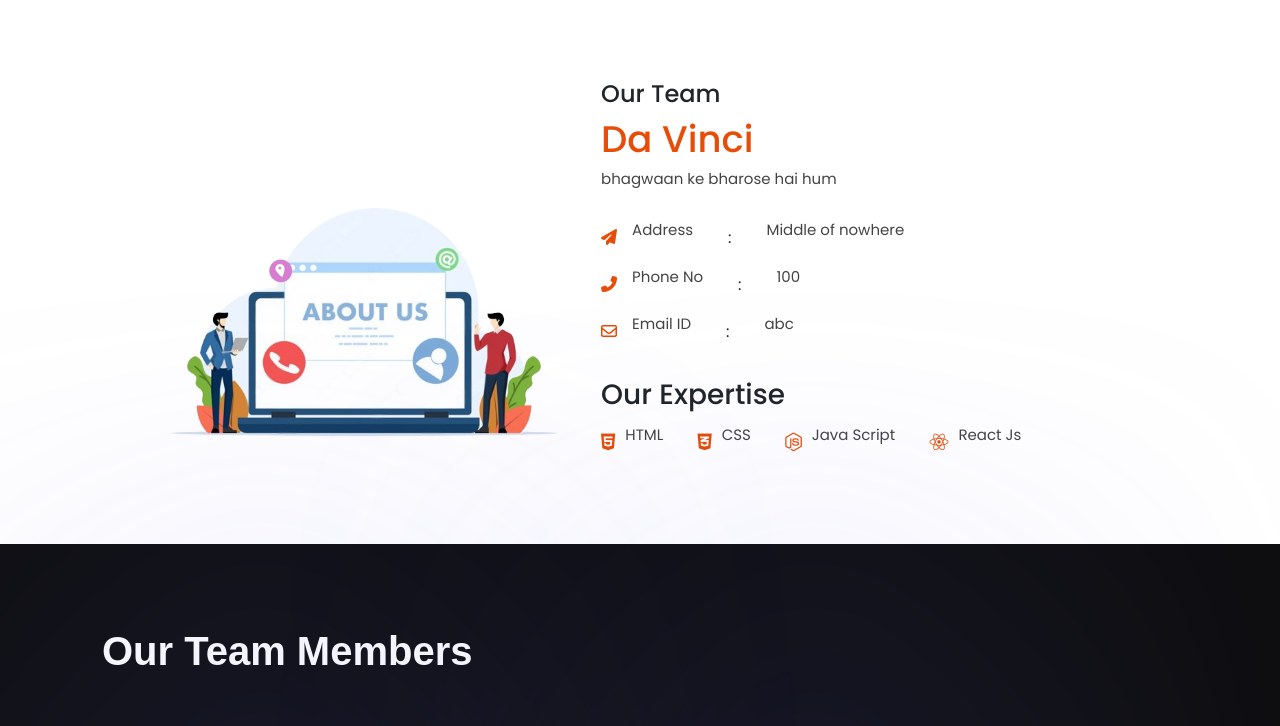
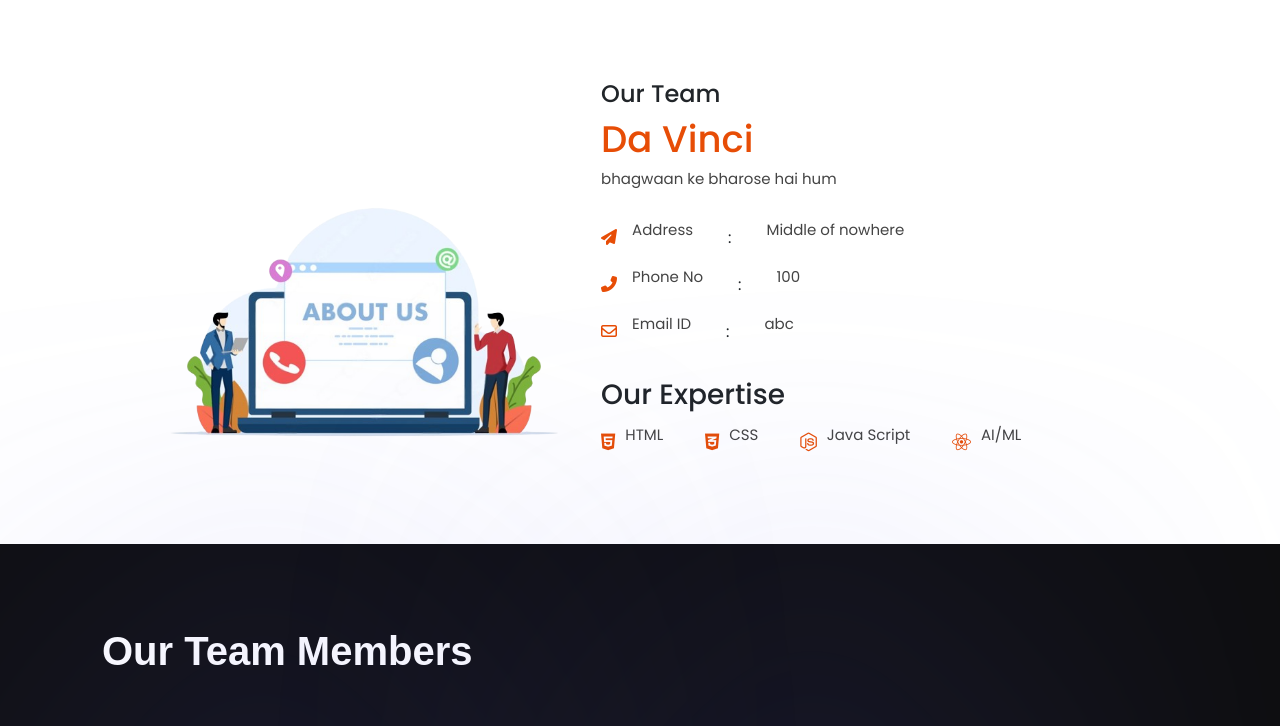
Before and after one commit to kartik1809/EduPulse, a website built with Parcel: page About Us/index.html in a window 1280 px wide. Shown: the top 726 px of the page. Built offline with nearby package versions, Linux system fonts and the light colour scheme.

Commit message:
[about us]

```diff
--- a/About Us/index.html
+++ b/About Us/index.html
@@ -154,7 +154,7 @@
               <span class="expertise-logo">
                 <i class="fab fa-react"></i>
               </span>
-              <p>React Js</p>
+              <p>AI/ML</p>
             </li>
           </ul>
         </div>
```
